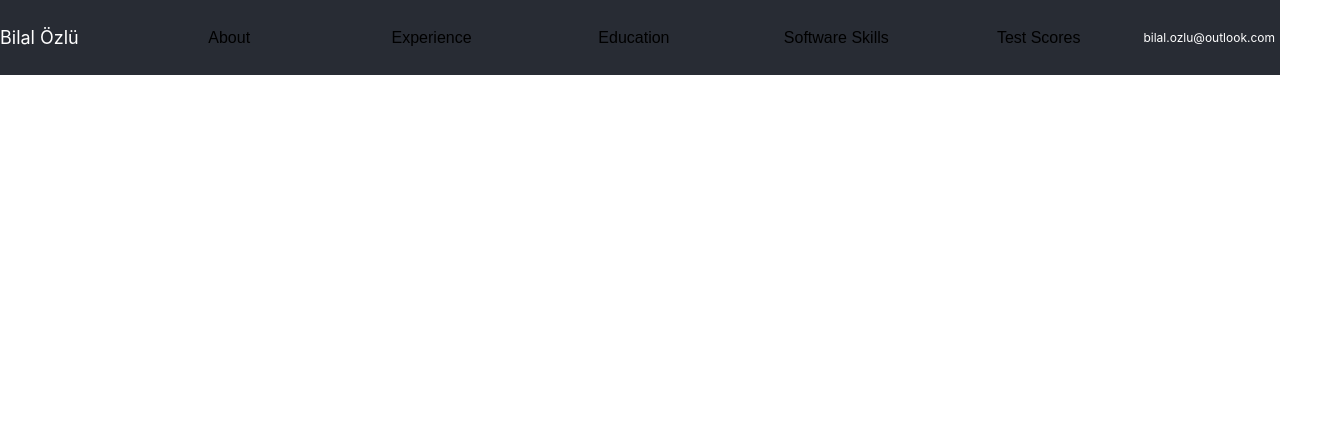
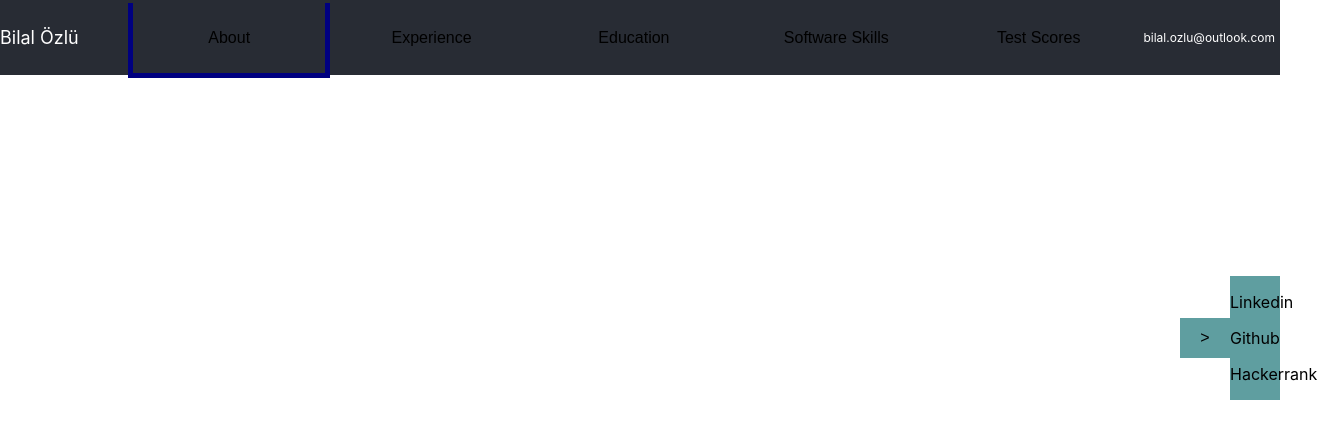
Before and after one commit to bilalozlu/homepage, a React (Create React App) app: page /CV in a window 1280 px wide. Shown: the top 438 px of the page, 1317 px wide, since content can reach past the window. Built offline with nearby package versions, Linux system fonts and the light colour scheme.

Commit message:
CV contacts component added

```diff
--- a/src/CV.js
+++ b/src/CV.js
@@ -1,4 +1,4 @@
-import React, {useState} from 'react';
+import React, { useState } from 'react';
 import './CV.css';
 import HeaderTabs from './CV_components/header_tabs.js';
 import About from './CV_components/about.js';
@@ -6,6 +6,7 @@ import Experience from './CV_components/experience';
 import Education from './CV_components/education';
 import SoftwareSkills from './CV_components/software_skills';
 import TestScores from './CV_components/test_scores';
+import Contacts from './CV_components/contacts.js';
 
 
 function CV() {
@@ -17,7 +18,7 @@ function CV() {
 
   return (
     <div className='cv'>
-      <HeaderTabs func={handleSelect}/>
+      <HeaderTabs func={handleSelect} selected={selectedTab} />
       {
         {
           'About': <About />,
@@ -27,6 +28,7 @@ function CV() {
           'TestScores': <TestScores />
         }[selectedTab]
       }
+      <Contacts />
     </div>
   );
 }
```
